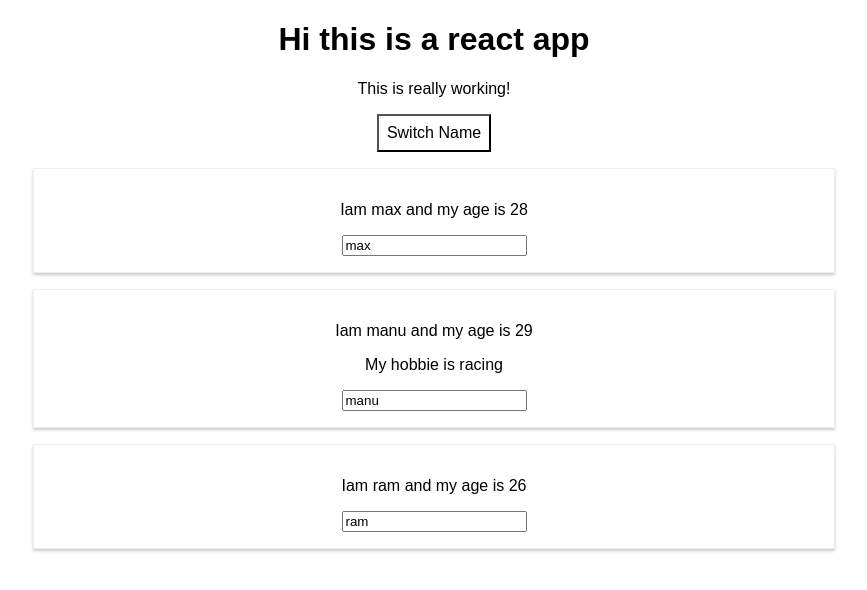
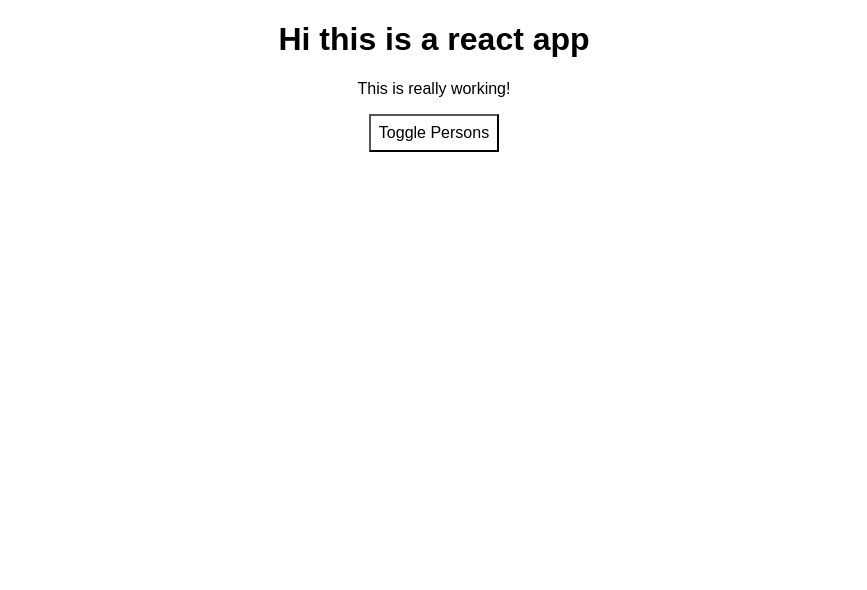
Before and after one commit to Rahul255/react-complete-guide, a React (Create React App) app: page / in a window 1280 px wide. Shown: the top 590 px of the page, without its empty margins (206-1073 px from the left). Built offline with nearby package versions, Linux system fonts and the light colour scheme.

Commit message:
working with list and conditionals

```diff
--- a/src/App.js
+++ b/src/App.js
@@ -6,32 +6,44 @@
 class App extends Component  {
     state = {
         persons: [
-            { name: 'max', age: 28 },
-            { name: 'manu', age: 29 },
-            { name: 'ram', age: 26 }
+            { id: 'ass' ,name: 'max', age: 28 },
+            { id: 'advd',name: 'manu', age: 29 },
+            { id: 'des',name: 'ram', age: 26 }
         ],
-        otherState: 'some other value'
+        otherState: 'some other value',
+        showPersons: false
     }
 
-    switchNameHandler = (newName) => {
-        //console.log('Was clicked');
-        this.setState({
-            persons: [
-                { name: newName, age: 28 },
-                { name: 'manu', age: 29 },
-                { name: 'ram', age: 25 }
-            ]
-        })
+
+    nameChangedHandler = ( event, id) => {
+
+        const  personIndex = this.state.persons.findIndex(p => {
+            return p.id === id;
+        });
+
+        const  person = {
+            ...this.state.persons[personIndex]
+        };
+
+        //const person = Object.assign({}, this.state.persons[personIndex];
+        person.name = event.target.value;
+
+        const persons = [...this.state.persons];
+        persons[personIndex] = person;
+
+        this.setState({persons: persons} );
     }
 
-    nameChangedHandler = (event) => {
-        this.setState({
-            persons: [
-                { name: 'max', age: 28 },
-                { name: event.target.value, age: 29 },
-                { name: 'ram', age: 25 }
-            ]
-        })
+    deletePersonHandler = (personIndex) => {
+        const persons = this.state.persons;
+        persons.splice(personIndex,1);
+        this.setState({persons: persons});
+    }
+
+    togglePersonsHandler = () => {
+        const doesShow = this.state.showPersons;
+        this.setState({showPersons: !doesShow});
+
     }
 
     render(){
@@ -42,24 +54,33 @@
             padding: '8px',
             cursor: 'pointer'
         };
+
+        let  persons = null;
+        if (this.state.showPersons){
+            persons = (
+                <div>
+                    {this.state.persons.map((person, index) => {
+                        return <Person
+                            click={ () => this.deletePersonHandler( index )}
+                            name={person.name}
+                            age={person.age}
+                            key={person.id}
+                            changed={ (event) => this.nameChangedHandler(event, person.id)}/>
+                    })}
+
+                </div>
+            );
+        }
+
+
         return (
             <div className="App">
                 <h1>Hi this is a react app</h1>
                 <p>This is really working!</p>
                 <button
                     style={style}
-                    onClick={ () => this.switchNameHandler('Maximillian!!')}>Switch Name</button>
-                <Person
-                    name={this.state.persons[0].name}
-                    age={this.state.persons[0].age}/>
-                <Person
-                    name={this.state.persons[1].name}
-                    age={this.state.persons[1].age}
-                    click={this.switchNameHandler.bind(this, 'Max!')}
-                    changed={this.nameChangedHandler}>My hobbie is racing</Person>
-                <Person
-                    name={this.state.persons[2].name}
-                    age={this.state.persons[2].age}/>
+                    onClick={this.togglePersonsHandler}>Toggle Persons</button>
+                {persons}
             </div>
         );
     }
```
